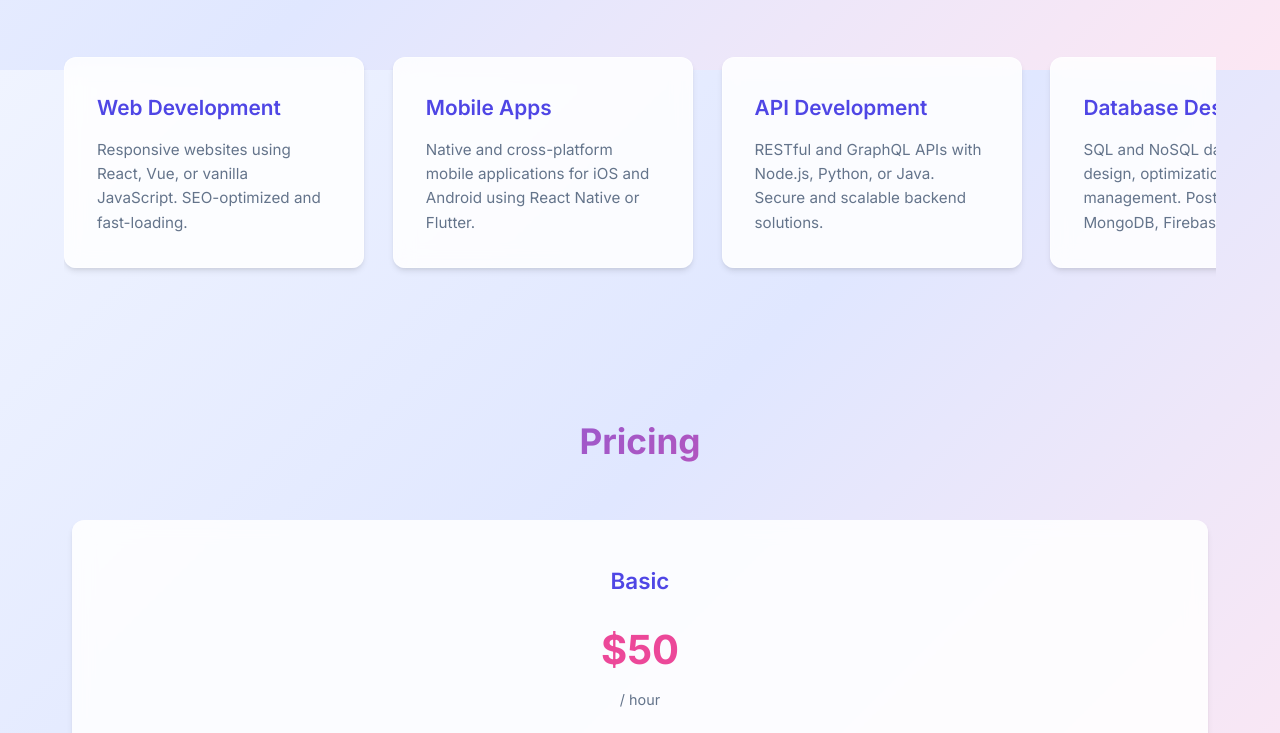
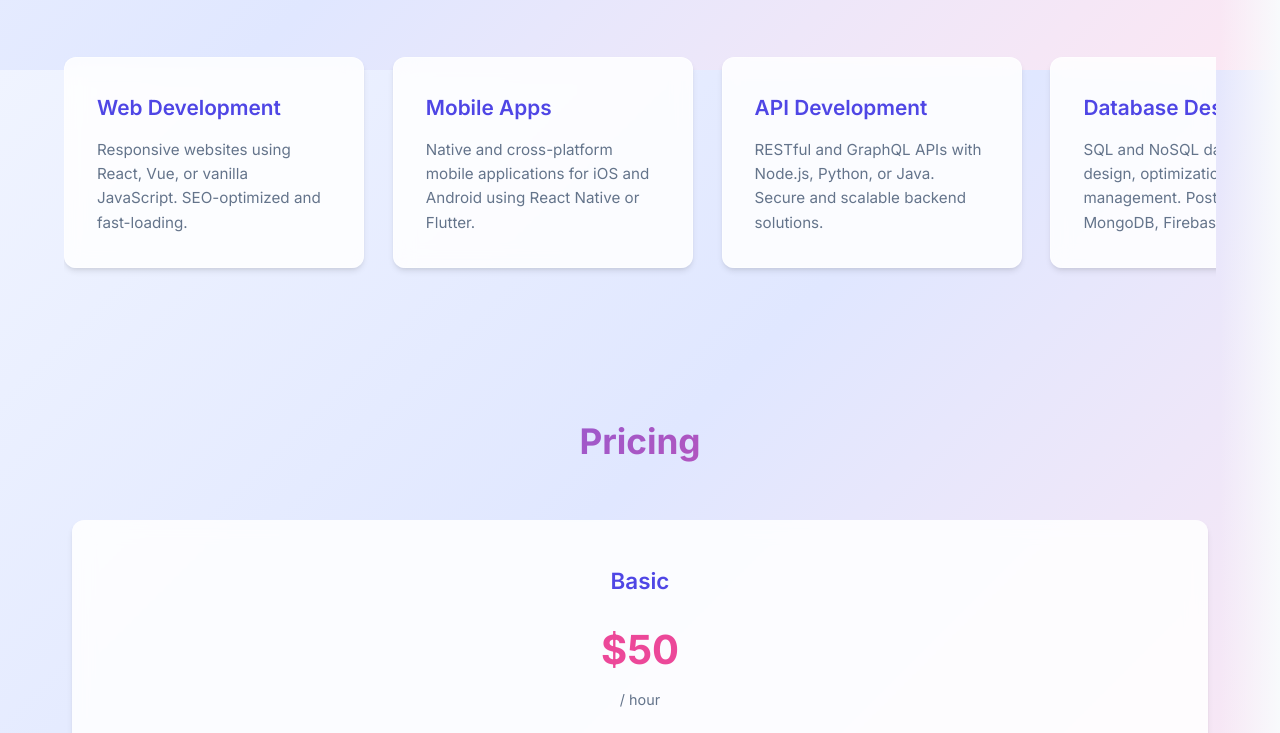
Before and after one commit to newwakar/portfolio, a website: page index.html in a window 1280 px wide. Shown: the part 730-1463 px from the top of the page. Drawn offline with Linux system fonts and the light colour scheme.

Commit message:
Update styles.css

```diff
--- a/styles.css
+++ b/styles.css
@@ -552,3 +552,19 @@ footer p {
         max-height: 500px;
     }
 }
+.services,
+.pricing {
+    position: relative;
+}
+
+.services::after,
+.pricing::after {
+    content: '';
+    position: absolute;
+    right: 0;
+    top: 0;
+    bottom: 0;
+    width: 60px;
+    background: linear-gradient(to right, transparent, var(--light));
+    pointer-events: none;
+}
```
